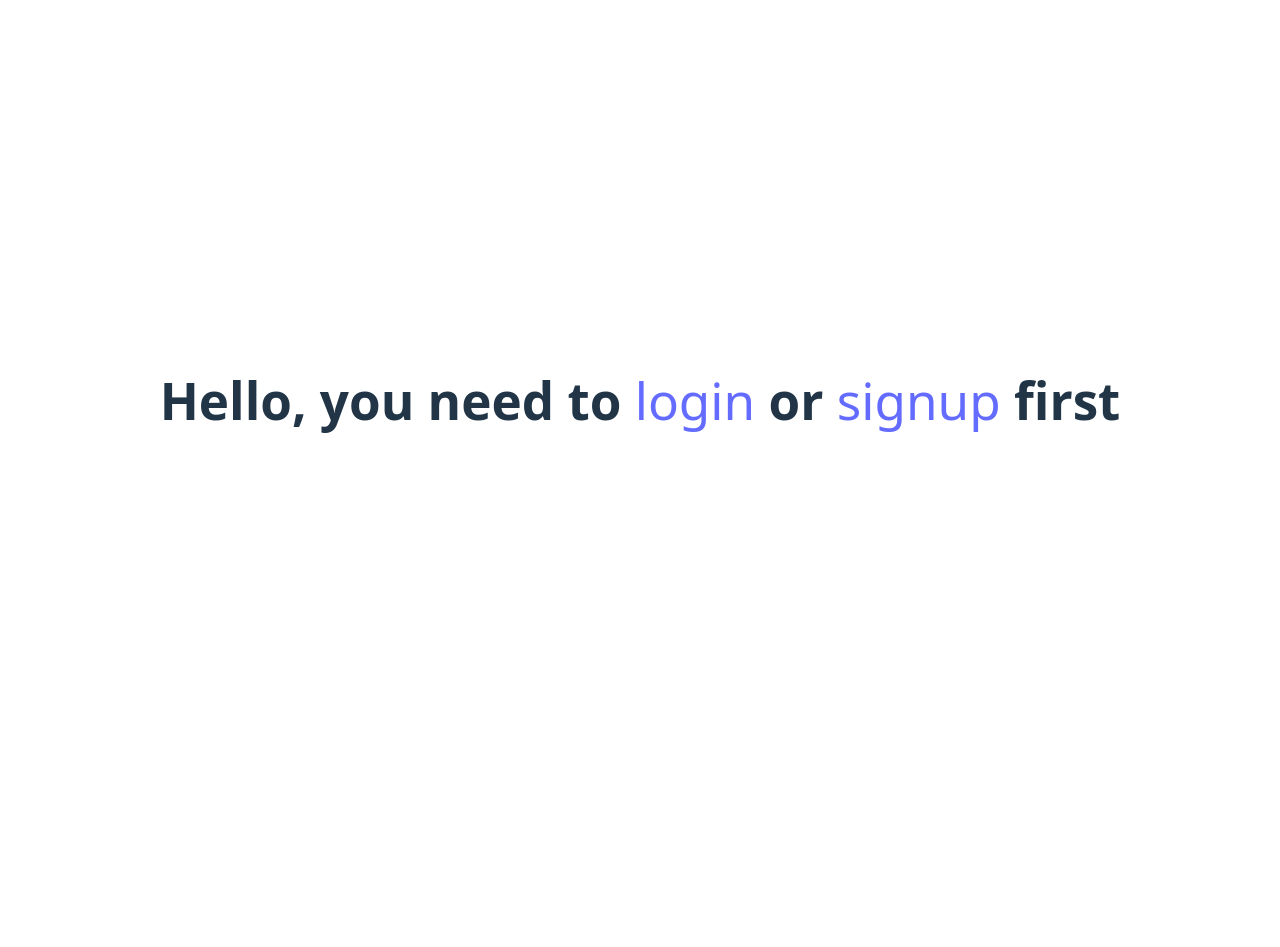
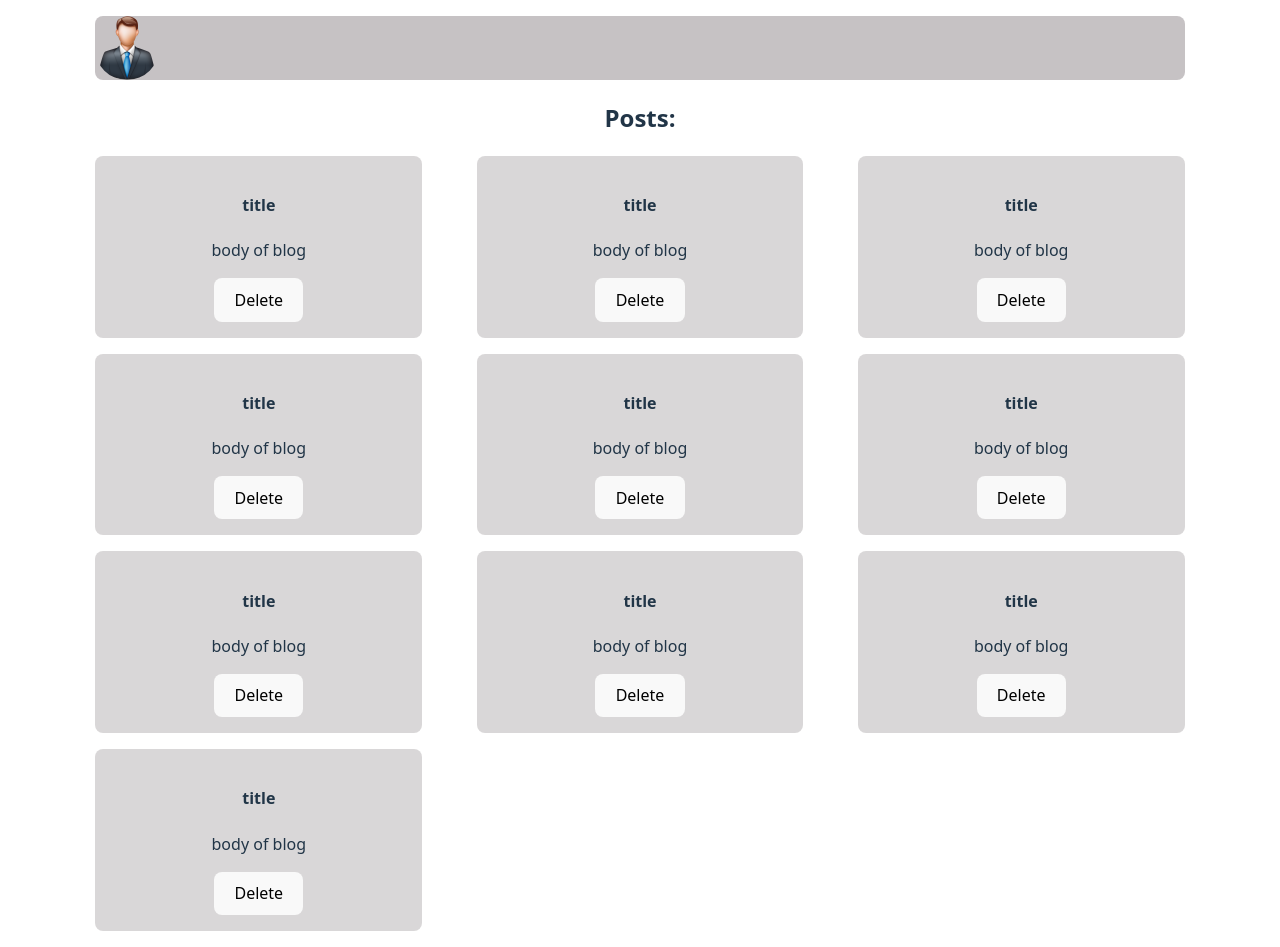
Before and after one commit to HodaRoushdy/authenticated_blog_dashboard, a React (Vite) app: page /dashboard in a window 1280 px wide. Before the commit the page ends 800 px from the top, so only its background shows below. Built offline with nearby package versions, Linux system fonts and the light colour scheme; sample sign-in values are in the browser's storage.

Commit message:
post &delete requests and pagination

```diff
--- a/src/App.jsx
+++ b/src/App.jsx
@@ -5,23 +5,21 @@ import Blogs from "./pages/blogs/Blogs";
 import Dashboard from "./pages/dashboard/Dashboard";
 import ErrorPage from "./pages/error/Error";
 import ProtectedRoutes from "./components/ProtectedRoute";
+import { QueryClient, QueryClientProvider, useQuery } from "@tanstack/react-query";
+import AddBlog from "./pages/blogs/AddBlog";
 import "./App.css";
-import { QueryClient, QueryClientProvider } from "@tanstack/react-query";
-import AddBlog from "./pages/blogs/AddBlog";
-import { useSelector } from "react-redux";
+
 
 function App() {
   const queryClient = new QueryClient();
-  const isLogin = useSelector((state) => state.Auth.auth)
-  console.log(isLogin,"isLogin")
   const router = createBrowserRouter([
     {
       path: "/",
-      element: (
+      index: (
         <>
           <h1>
-            Hello, you need to <Link to="/login">login</Link> or{" "}
-            <Link to="signup">signup</Link> first{" "}
+            Hello, you need to <Link to="/login">login</Link> or
+            <Link to="signup">signup</Link> first
           </h1>
         </>
       ),
@@ -36,8 +34,8 @@ function App() {
           element: <SignUp />,
         },
         {
-          element:<ProtectedRoutes/>,
-          children:[
+          element: <ProtectedRoutes />,
+          children: [
             {
               path: "/dashboard",
               element: <Dashboard />,
@@ -47,9 +45,8 @@ function App() {
               element: <Blogs />,
               children: [{ path: "/blogs/add-blog", element: <AddBlog /> }],
             },
-
-          ]
-        }
+          ],
+        },
       ],
     },
   ]);
--- /dev/null
+++ b/src/components/Pagination.jsx
@@ -0,0 +1,16 @@
+
+const Pagination = ({postsPerPage,totalPosts,setCurrentPage})=>{
+    console.log(Math.ceil(totalPosts / postsPerPage),"testtt")
+     let pages =[];
+    for(let i = 1; i<= Math.ceil(totalPosts / postsPerPage); i++){
+        pages.push(i)
+    }
+    return(
+        <div>
+            {pages.map((page,idx)=>(
+                <button key={idx} onClick={()=> setCurrentPage(page)}>{page}</button>
+            ))}
+        </div>
+    )
+}
+export default Pagination
--- a/src/index.css
+++ b/src/index.css
@@ -42,7 +42,6 @@ button {
   font-size: 1em;
   font-weight: 500;
   font-family: inherit;
-  background-color: #dbd3d3 !important;
   cursor: pointer;
   transition: all 0.25s;
 }
--- a/src/pages/blogs/AddBlog.jsx
+++ b/src/pages/blogs/AddBlog.jsx
@@ -1,15 +1,57 @@
-import { ErrorMessage, Field, Formik } from "formik";
+import { ErrorMessage, Field, Form, Formik } from "formik";
 import { blogValidationSchema } from "../../utils/validation";
-import { Form } from "react-router-dom";
+import {  useNavigate } from "react-router-dom";
+import { useMutation, useQuery, useQueryClient } from "@tanstack/react-query";
+import { fetchBlogs } from "./Blogs";
 
 const AddBlog = () =>{
-    const initialValues = {
-        userId: 0,
-        title:'',
-        body:''
+  const navigate = useNavigate()
+  const queryClient = useQueryClient()
+  const initialValues = {
+    title:'',
+    body:''
+  }
+
+  const createNewPost = async (values) =>{
+    try {
+      const res = await fetch('https://jsonplaceholder.typicode.com/posts', {
+        method: 'POST',
+        body: JSON.stringify({
+          userId: JSON.parse(localStorage.getItem('token')).id,
+          ...values
+        }),
+        headers: {
+          'Content-type': 'application/json; charset=UTF-8',
+        },
+      })
+      console.log(res,"ress")
+      return res
+
+    } catch (error) {
+      throw new Error('error while creating new blog...')
     }
-    const handleSubmit= (values)=>{
+  }
 
+  const {mutate,isError, isPending, error, data} = useMutation({
+    mutationFn: (values)=> {return createNewPost(values)},
+    onSuccess:()=>{
+      queryClient.invalidateQueries({queryKey:['blogs']})
+      console.log(data,"daataa")
+      // navigate('/blogs')
+      // navigate('/')
+    }
+  })
+
+  const test = useQuery({
+          queryKey:['blogs'],
+          queryFn: fetchBlogs,
+          staleTime: 10000
+      })
+      console.log(test.data,"dataaaa")
+    isError && console.log(error)
+
+    const handleSubmit = (values)=>{
+      mutate(values);
     }
     return(
         <>
@@ -24,11 +66,6 @@ const AddBlog = () =>{
                 {({ isSubmitting }) => (
                   <Form className='my_form'>
                     <div className='input_group'>
-                      <label htmlFor="userId">Your Id:</label>
-                      <Field name="userId" type="number" />
-                      <ErrorMessage name="userId" component="span" />
-                    </div>
-                    <div className='input_group'>
                       <label htmlFor="title">Title:</label>
                       <Field name="title" type="string" />
                       <ErrorMessage name="title" component="span" />
@@ -38,7 +75,7 @@ const AddBlog = () =>{
                       <Field name="body" type="string" />
                       <ErrorMessage name="body" component="span" />
                     </div>
-                    <button type="submit" disabled={isSubmitting}>
+                    <button type="submit" disabled={isPending}>
                       Post
                     </button>
                   </Form>
--- a/src/pages/blogs/Blogs.jsx
+++ b/src/pages/blogs/Blogs.jsx
@@ -3,8 +3,11 @@ import errorAnimation from '../../../public/error.json'
 import loadingAnimation from '../../../public/loading.json'
 import styles from './blogs.module.css'
 import Lottie from 'lottie-react'
-import { Link } from 'react-router-dom'
-const fetchBlogs = async () =>{
+import { Link } from 'react-router-dom';
+import { useState } from 'react'
+import Pagination from '../../components/Pagination'
+
+export const fetchBlogs = async () =>{
     try {
         const blogs = await fetch('https://jsonplaceholder.typicode.com/posts')
         return blogs.json()
@@ -13,20 +16,26 @@ const fetchBlogs = async () =>{
     }
 }
 const Blogs = ()=>{
-    const {data, isPending,isLoading, isError, error} = useQuery({
+    const [currentPage,setCurrentPage] = useState(1)
+    const [postsPerPage,setPostsPerPage] = useState(10)
+    const lastPostIndex = currentPage * postsPerPage;
+    const firstPostIndex = lastPostIndex - postsPerPage;
+
+     const {data, isPending,isLoading, isError, error} = useQuery({
         queryKey:['blogs'],
         queryFn: fetchBlogs,
         staleTime: 10000
     })
-    console.log(isLoading,"isLoading")
 
+    const currentPosts = data && data.slice(firstPostIndex,lastPostIndex)
     return(
         <div className={styles.blogsContainer}>
             <div className={styles.header}>
+
             <h2>Explore Blogs</h2>
             <Link to={"/blogs/add-blog"}>Create your own blog</Link>
             </div>
-        {isError ? <Lottie animationData={errorAnimation} loop={true} /> : (!isPending ? data.map((blog) => (
+        {isError ? <Lottie animationData={errorAnimation} loop={true} /> : (!isPending ? currentPosts.map((blog) => (
           <div className={styles.blogCard} key={blog.id}>
             <div className={styles.userIdSec}>
             <p>{blog.userId}</p>
@@ -39,6 +48,9 @@ const Blogs = ()=>{
             </div>
           </div>
         )) : <Lottie animationData={loadingAnimation} loop={true} />)}
+        <div style={{backgroundColor:'red'}}>
+        <Pagination postsPerPage={postsPerPage} totalPosts={data.length} setCurrentPage={setCurrentPage} />
+        </div>
       </div>
     )
 }
--- a/src/pages/blogs/blogs.module.css
+++ b/src/pages/blogs/blogs.module.css
@@ -23,7 +23,6 @@
   gap: 0.5rem;
   width: 90vw;
 }
-
 .userIdSec{
   width:10%;
 }
@@ -35,3 +34,11 @@
 .bodySec{
   width: 60%;
 }
+
+@media screen and (max-width: 600px) {
+  .blogCard{
+    display: flex;
+    flex-direction: column;
+    width: 75vw;
+  }
+}
--- a/src/pages/dashboard/Dashboard.jsx
+++ b/src/pages/dashboard/Dashboard.jsx
@@ -1,6 +1,60 @@
+import { useMutation } from '@tanstack/react-query';
+import styles from './dashboard.module.css';
+
+const handleDelete = async (id)=>{
+    try {
+        const res = await fetch(`https://jsonplaceholder.typicode.com/posts/${id}`,{
+            method: 'DELETE',
+          })
+        return res
+    } catch (error) {
+        throw new Error ('error while deleting post')
+    }
+}
+
 const Dashboard = ()=>{
+
+    const {mutate,data,isError} = useMutation({
+        mutationFn: (id) => {
+          return handleDelete(id)
+        },
+        onSuccess:()=>{
+          console.log(data,"data from deleting")
+        }
+      });
+
+    const onSubmit = (event,id) => {
+        event.preventDefault()
+        mutate(id)
+      }
+
     return(
-        <h1>Dashboard page</h1>
+        <div className={styles.dashboardContainer}>
+            <div className={styles.dashboardHeader}>
+                <img src="./person-man.webp" alt="" />
+                <div>
+                    <h3>{JSON.parse(localStorage.getItem('token')).email}</h3>
+                    <p>{JSON.parse(localStorage.getItem('token')).id}</p>
+                </div>
+            </div>
+           <h2>Posts:</h2>
+           <div className={styles.postsSec}>
+
+            {[...Array(10)].map((e, i) =>
+            <div className={styles.postCard}>
+            <div className={styles.postHeader}>
+                <h4>title</h4>
+            </div>
+            <p>body of blog</p>
+            <button onClick={(e,id)=> onSubmit(e,id)}>Delete</button>
+        </div>
+
+            )}
+           </div>
+
+
+
+        </div>
     )
 }
 
--- /dev/null
+++ b/src/pages/dashboard/dashboard.module.css
@@ -0,0 +1,41 @@
+.dashboardContainer{
+    display: flex;
+    flex-direction: column;
+}
+.dashboardHeader{
+    background-color: rgba(171, 166, 169, 0.678);
+    display: flex;
+    align-items: center;
+    width: 100%;
+    border-radius: 0.5rem;
+}
+.dashboardHeader h3{
+    line-height: 0.5rem;
+}
+.dashboardHeader img{
+    width: 4rem;
+    height: 4rem;
+    border-radius: 6rem;
+}
+.postCard{
+    width: 30%;
+    padding: 1rem 0;
+    background-color: rgba(171, 166, 169, 0.45);
+    border-radius: 0.5rem;
+}
+.postsSec{
+    display: flex;
+    justify-content: space-between;
+    flex-wrap: wrap;
+    gap: 1rem;
+}
+@media screen and (max-width: 900px) {
+  .postCard{
+    width: 45%;
+  }
+  }
+  @media screen and (max-width: 600px) {
+    .postCard{
+      width: 100%;
+    }
+    }
--- a/src/utils/validation.js
+++ b/src/utils/validation.js
@@ -39,5 +39,4 @@ export const signUpValidationSchema = Yup.object().shape({
 export const blogValidationSchema = Yup.object().shape({
   title: Yup.string().required('please enter the title of blog').min(3,'at least 3 characters').max(15),
   body:Yup.string().required('please enter the body of blog').min(3,'at least 3 characters'),
-  userId: Yup.number().required('please enter your id').min(1)
 })
```
Also changed, not shown: public/person-man.webp (added).
